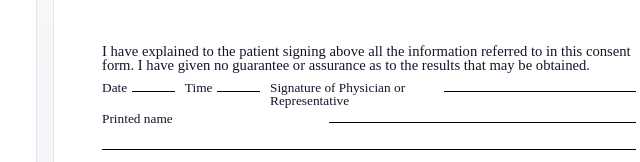
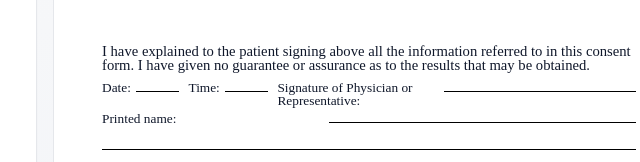
Before and after one commit to AlexandriaHarris/ConsentForm, a plain HTML site: page index.html in a window 1280 px wide. Shown: the part 3575-3737 px from the top of the page, 499-1139 px from the left. Drawn offline with Linux system fonts and the light colour scheme.

Commit message:
Update index.html

```diff
--- a/index.html
+++ b/index.html
@@ -3021,21 +3021,21 @@ function generatePages() {
         <p>I have explained to the patient signing above all the information referred to in this consent form. I have given no guarantee or assurance as to the results that may be obtained.</p>
         <div class="signature-row">
           <div class="sig-field">
-            <span>Date</span>
+            <span>Date:</span>
             <span class="uline u-date-time physSigDate"></span>
           </div>
           <div class="sig-field">
-            <span>Time</span>
+            <span>Time:</span>
             <span class="uline u-date-time physSigTime"></span>
           </div>
           <div class="sig-field flex-grow" style="justify-content:space-between;">
-            <span>Signature of Physician or Representative</span>
+            <span>Signature of Physician or Representative:</span>
             <span class="uline u-med"></span>
           </div>
         </div>
         <div class="signature-row">
           <div class="sig-field flex-grow" float="right" style="justify-content:space-between;">
-            <span> Printed name</span>
+            <span> Printed name:</span>
             <span class="uline u-rel physSigName"></span>
           </div>
         </div>
```
